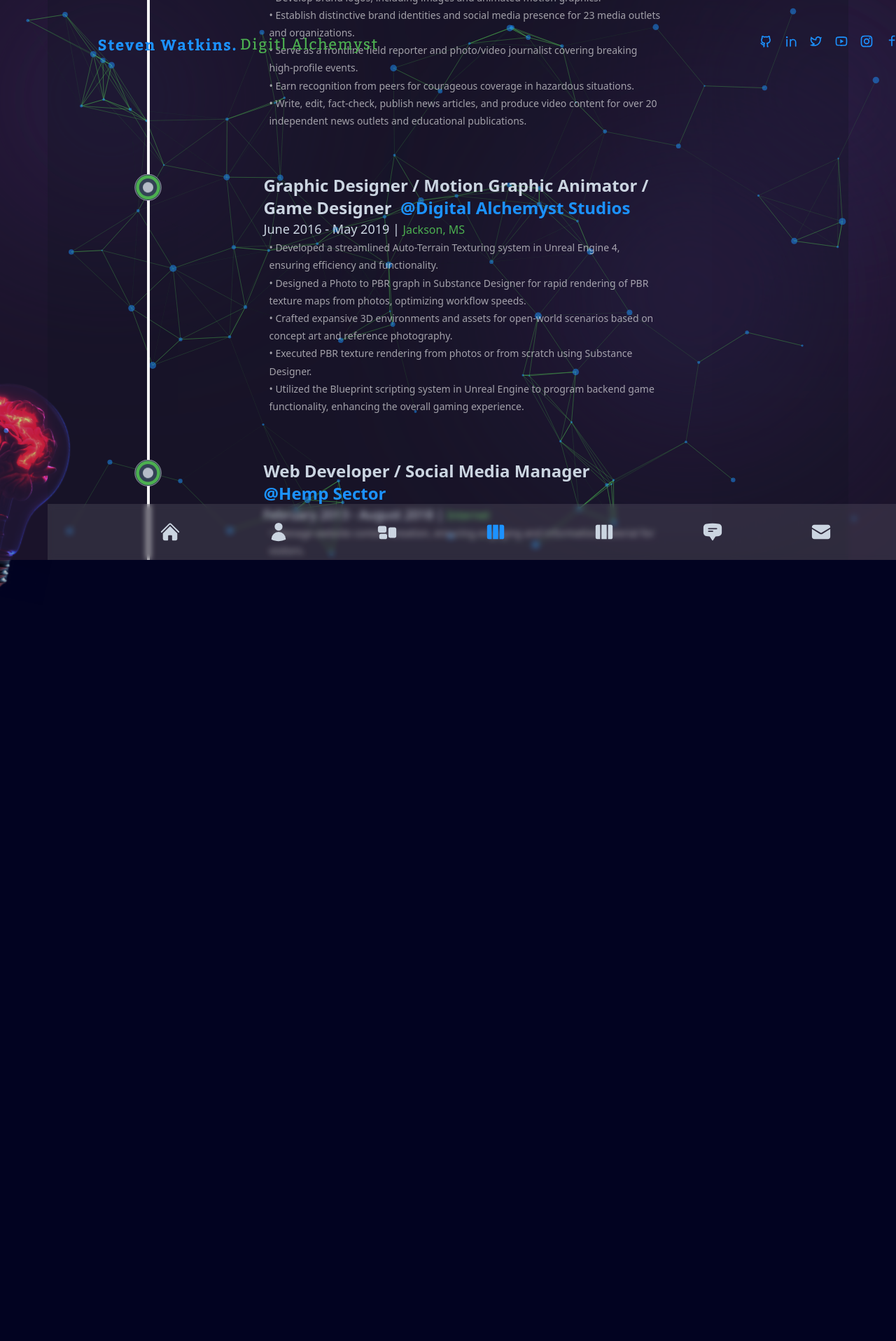
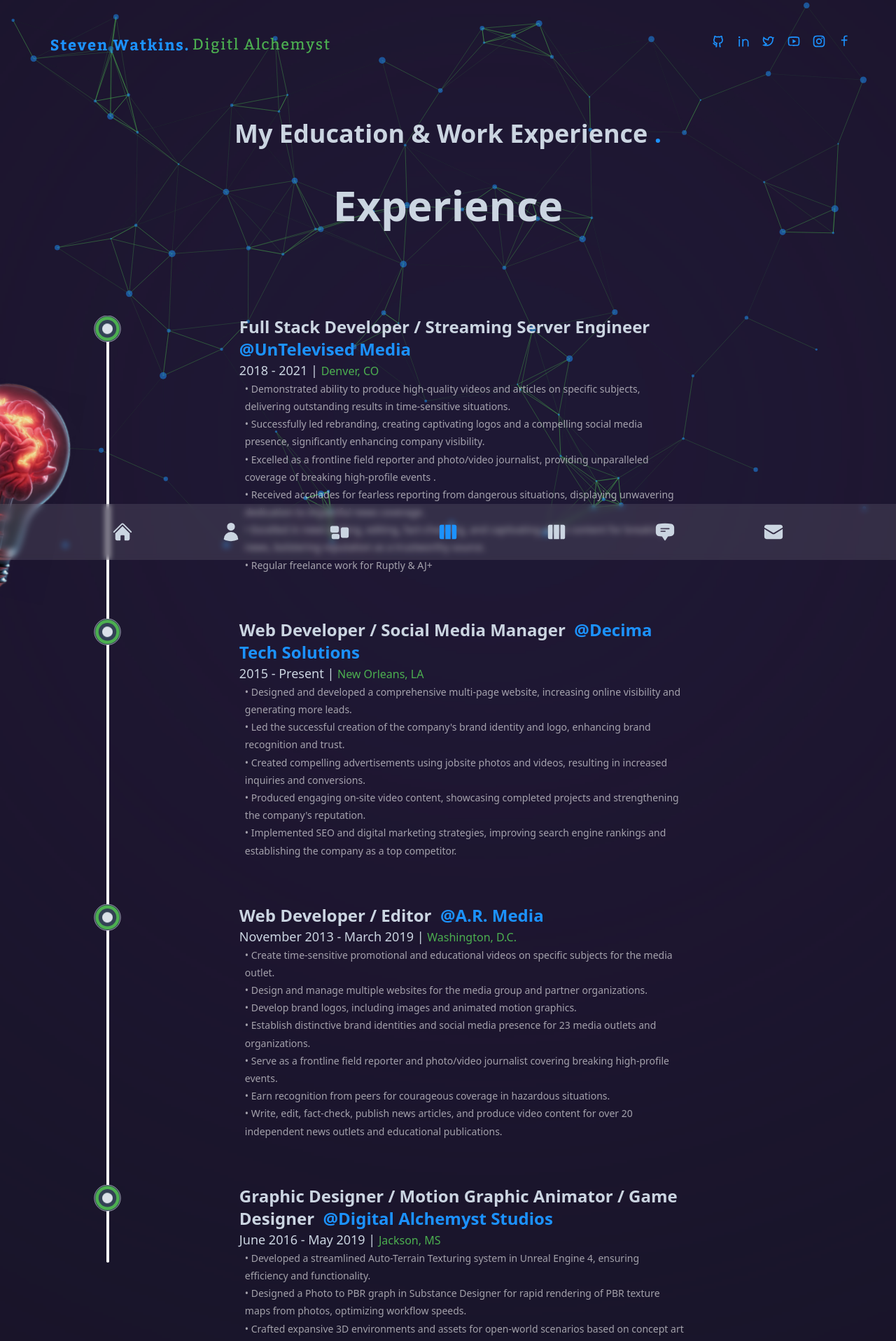
Before and after one commit to Digitl-Alchemyst/digitl-alchemyst-portfolio, a Next.js app: page /experience in a window 1280 px wide. Shown: the top 1916 px of the page at 70% size. Before the commit the page ends 800 px from the top, so only its background shows below. Built offline with nearby package versions, Linux system fonts and the light colour scheme.

Commit message:
Experience Page Fully Responsive

```diff
--- a/src/components/Education.js
+++ b/src/components/Education.js
@@ -37,7 +37,7 @@ const Education = () => {
     offset: ['start end', 'center start'],
   });
   return (
-    <div className='my-64'>
+    <div className='w-full h-full mt-28'>
       <h2 className='mb-32 w-full text-center text-6xl font-bold'>Education</h2>
       <div ref={ref} className='relative mx-auto w-[85%] '>
         <motion.div
--- a/src/components/Experience.js
+++ b/src/components/Experience.js
@@ -46,7 +46,7 @@ const WorkExperience = () => {
     offset: ['start end', 'center start'],
   });
   return (
-    <div className=''>
+    <div className='w-full h-full'>
       <h2 className='mb-32 w-full text-center text-6xl font-bold'>
         Experience
       </h2>
--- a/src/pages/experience/index.js
+++ b/src/pages/experience/index.js
@@ -14,25 +14,23 @@ const Experience = () => {
       <Head>
         <title>Experience & Education</title>
       </Head>
-      <main className='min-h-screen'>
-        <Bulb className='sticky' />
         <ParticlesContainer />
+      <main className='h-full w-screen'>
         <Layout className=''>
-          <div className='items-left mx-auto flex h-full w-full flex-col justify-center'>
-            <div className='mb-2 flex-1 flex-col justify-center'>
+        <Bulb className='' />
+          <div className='mx-auto flex h-full w-full flex-col items-center gap-x-6 mb-80'>
             <motion.h2
               variants={fadeIn('up', 0.2)}
               initial='hidden'
               animate='show'
               exit='hidden'
-                className='h2 pb-8 pt-22 xl:pt-12'
+              className='h2 pb-8 pt-22 xl:pt-18'
             >
               My Education & Work Experience{' '}
               <span className='text-accent'>.</span>
             </motion.h2>
             <WorkExperience />
             <Education />
-            </div>
           </div>
         </Layout>
       </main>
--- a/src/pages/index.js
+++ b/src/pages/index.js
@@ -10,7 +10,7 @@ import ProjectsBtn from '@/components/ProjectsBtn';
 
 const Home = () => {
   return (
-    <main className='max-h-screen'>
+    <main className='h-[100vh] max-h-screen'>
       {/* BG Image Layers */}
       <div className='translate-z-0 absolute h-full w-full bg-none mix-blend-color-dodge xl:bg-explosion xl:bg-cover xl:bg-right xl:bg-no-repeat' />
       <div className='translate-z-0 absolute h-full w-full animate-pulse bg-none mix-blend-color-dodge xl:bg-alchemy xl:bg-cover xl:bg-bottom  xl:bg-no-repeat' />
@@ -117,7 +117,6 @@ const Home = () => {
             >
               <ProjectsBtn />
             </motion.div> */}
-
           </div>
 
           {/* Avatar Image  */}
--- a/src/pages/services/index.js
+++ b/src/pages/services/index.js
@@ -12,7 +12,7 @@ const Services = () => {
         <title>Steven Watkins | My Services</title>
       </Head>
 
-      <main className=''>
+      <main className='h-[100vh]'>
         <Layout className='w-screen'>
           <Bulb />
 
--- a/src/pages/skills/index.js
+++ b/src/pages/skills/index.js
@@ -235,9 +235,8 @@ const About = () => {
         <title>Steven Watkins | My Skills</title>
       </Head>
 
-      <main className=''>
+      <main className='h-[100vh]'>
         <Layout className='pt-32 xl:pt-2'>
-
           {/* Avatar  */}
           <motion.div
             variants={fadeIn('right', 0.2)}
@@ -251,7 +250,6 @@ const About = () => {
 
           {/* Page Content  */}
           <div className='mx-auto flex h-full w-full flex-col items-center gap-x-6 xl:flex-row xl:justify-center'>
-
             {/* Text & Counters */}
             <div className='flex flex-col justify-center xl:ml-80 '>
               <motion.h2
@@ -271,7 +269,7 @@ const About = () => {
                 initial='hidden'
                 animate='show'
                 exit='hidden'
-                className='mx-auto  mb-10 max-w-[500px] rounded-lg border border-solid border-accent2/30 bg-slate-700/80 px-3 py-5 text-xs text-sky-300 md:text-sm xl:text-base xl:mx-0 xl:mb-10 xl:max-w-[850px] xl:px-4'
+                className='mx-auto  mb-10 max-w-[500px] rounded-lg border border-solid border-accent2/30 bg-slate-700/80 px-3 py-5 text-xs text-sky-300 md:text-sm xl:mx-0 xl:mb-10 xl:max-w-[850px] xl:px-4 xl:text-base'
               >
                 Throughout my life, I&apos;ve been drawn to the world of
                 technology, and it was in web application development that I
--- a/src/styles/globals.css
+++ b/src/styles/globals.css
@@ -36,7 +36,7 @@ body {
     @apply bg-pagebg bg-gradient-to-r from-primary/10 via-black/30 to-black/10 leading-relaxed scrollbar-hide;
   }
   main {
-    @apply h-[100vh] flex w-full items-center justify-center bg-primary/30;
+    @apply flex w-full items-center justify-center bg-primary/30;
   }
   .page {
     /* min-h-screen NEW h-screen OLD */
```
Lines whose indentation alone changed are shown as unchanged.
